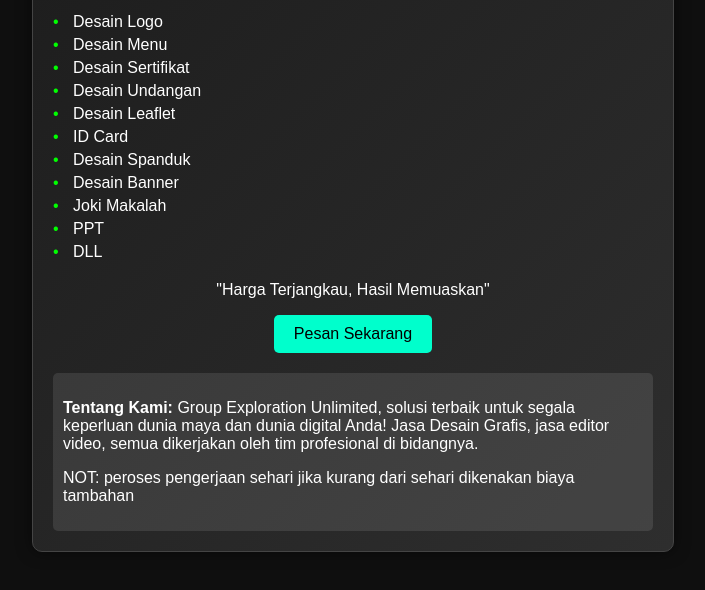
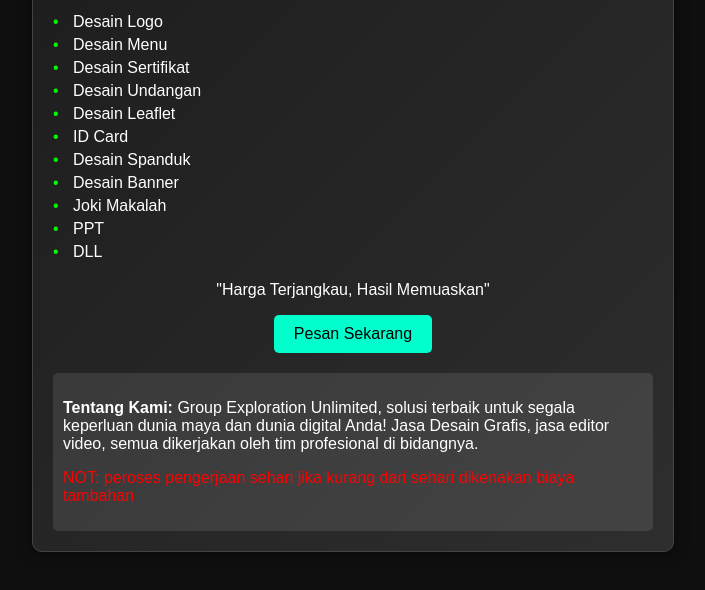
Before and after one commit to JUlFAHMI23/joki_tugas, a plain HTML site: page index.html in a window 1280 px wide. Shown: the part 208-798 px from the top of the page, without its empty margins (287-992 px from the left). Drawn offline with Linux system fonts and the light colour scheme.

Commit message:
Update style.css

```diff
--- a/style.css
+++ b/style.css
@@ -76,6 +76,10 @@
   transform: scale(1.1);
 }
 
+.p-not {
+  color: red ;
+}
+
 .about {
   background-color: rgba(255, 255, 255, 0.1);
   padding: 10px;
```
